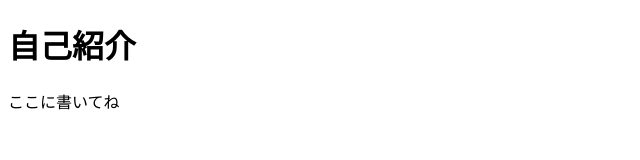
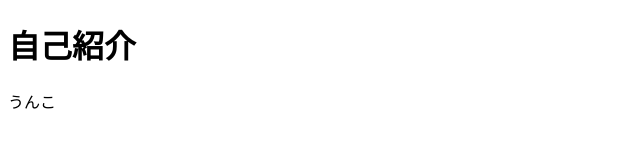
Before and after one commit to IH-Ggroup/practice, a plain HTML site: page mihon/index.html in a window 1280 px wide. Shown: the full height of the page, 0-640 px from the left. Drawn offline with Linux system fonts and the light colour scheme.

Commit message:
うんこ

```diff
--- a/mihon/index.html
+++ b/mihon/index.html
@@ -7,6 +7,6 @@
 </head>
 <body>
     <h1>自己紹介</h1>
-    <p>ここに書いてね</p>
+    <p>うんこ</p>
 </body>
 </html>
```
